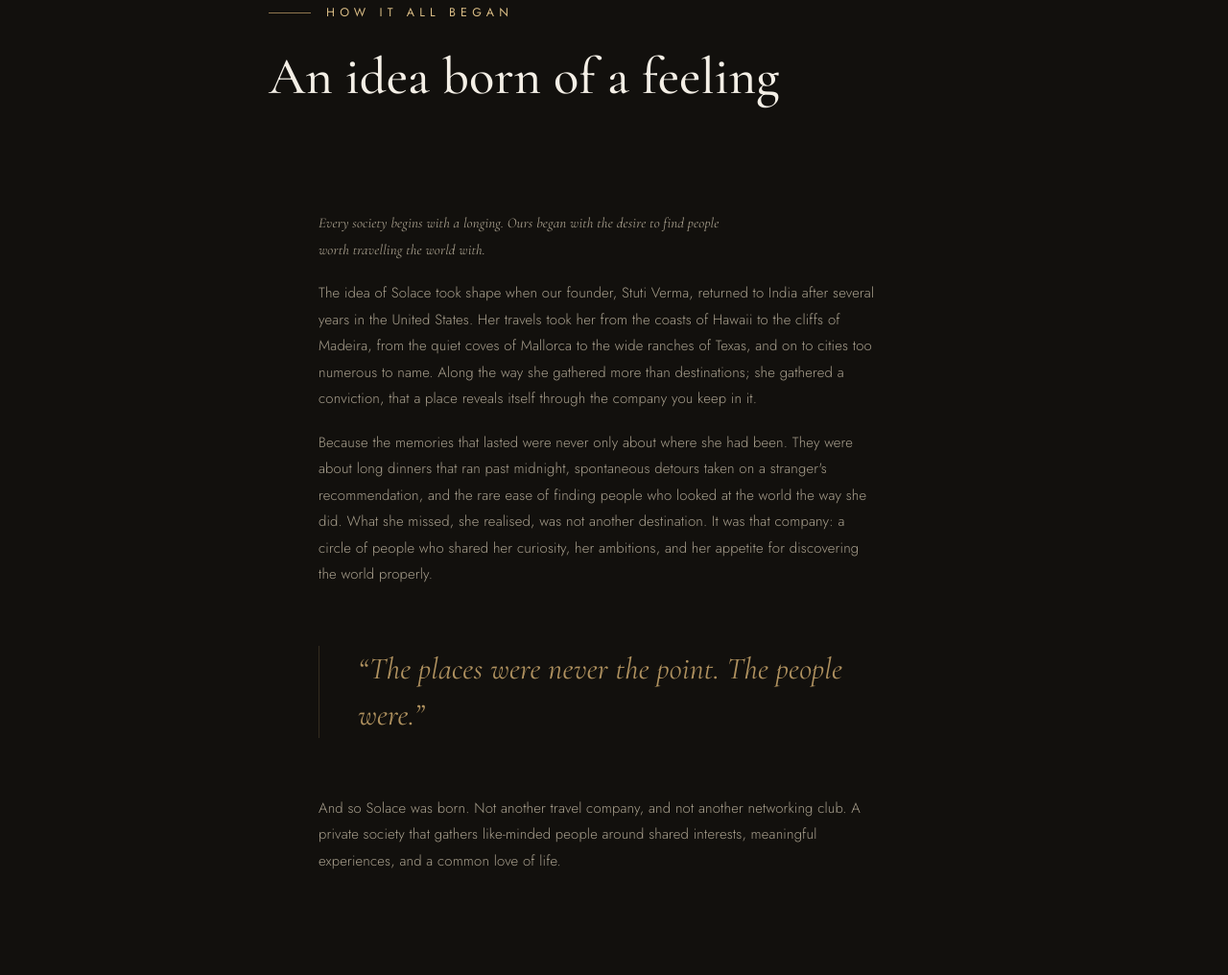
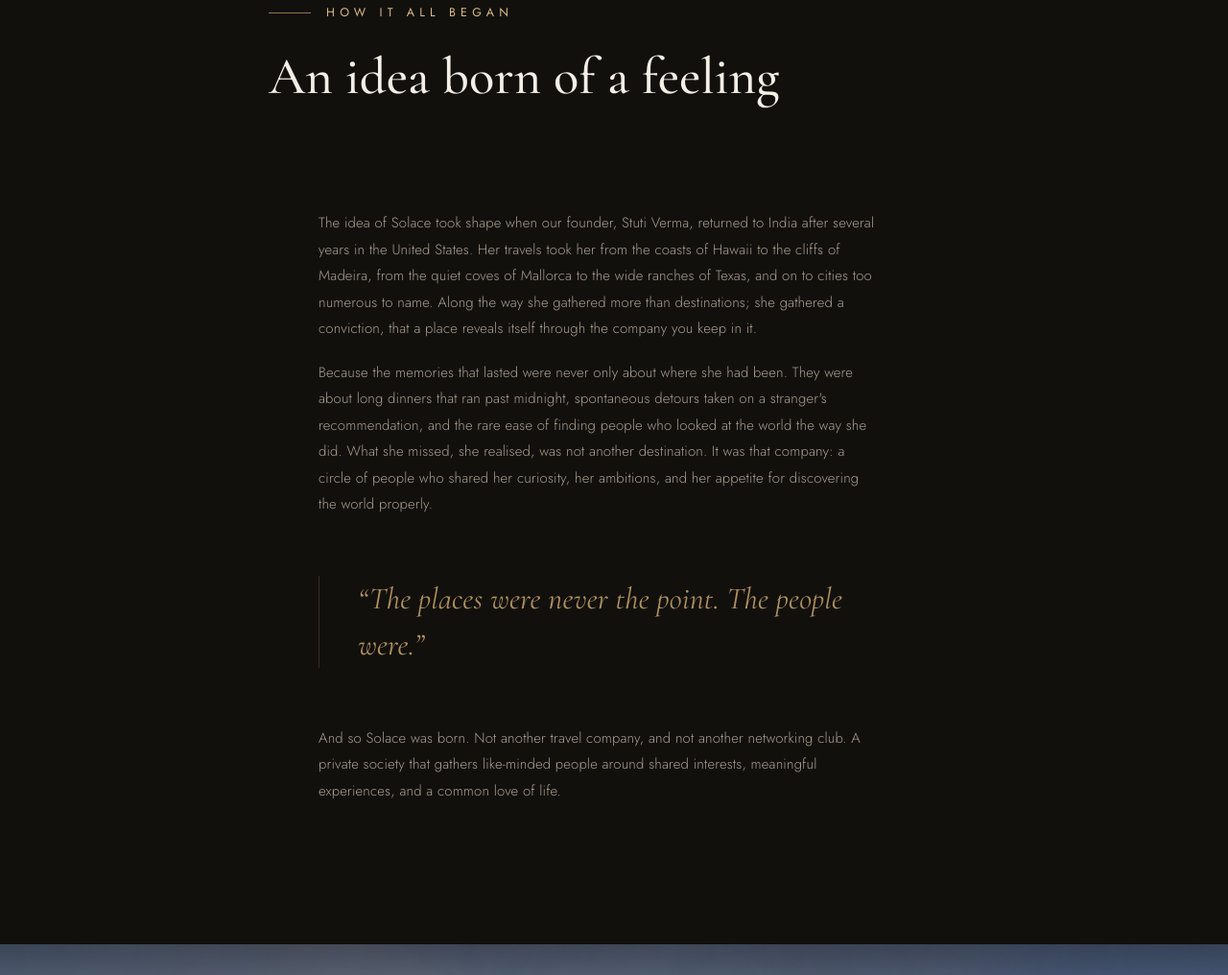
Before and after one commit to sol2k/website-og, a website: page about.html in a window 1280 px wide. Shown: the part 2397-3413 px from the top of the page at 96% size. Drawn offline with nearby package versions, Linux system fonts and the light colour scheme.

Commit message:
copy: remove founding lede line

```diff
--- a/about.html
+++ b/about.html
@@ -114,7 +114,6 @@
         <h2>An idea born of a feeling</h2>
       </div>
       <div class="wrap story-body reveal">
-        <p class="story-lede">Every society begins with a longing. Ours began with the desire to find people worth travelling the world with.</p>
         <p>The idea of Solace took shape when our founder, Stuti Verma, returned to India after several years in the United States. Her travels took her from the coasts of Hawaii to the cliffs of Madeira, from the quiet coves of Mallorca to the wide ranches of Texas, and on to cities too numerous to name. Along the way she gathered more than destinations; she gathered a conviction, that a place reveals itself through the company you keep in it.</p>
         <p>Because the memories that lasted were never only about where she had been. They were about long dinners that ran past midnight, spontaneous detours taken on a stranger's recommendation, and the rare ease of finding people who looked at the world the way she did. What she missed, she realised, was not another destination. It was that company: a circle of people who shared her curiosity, her ambitions, and her appetite for discovering the world properly.</p>
         <blockquote>“The places were never the point. The people were.”</blockquote>
```
